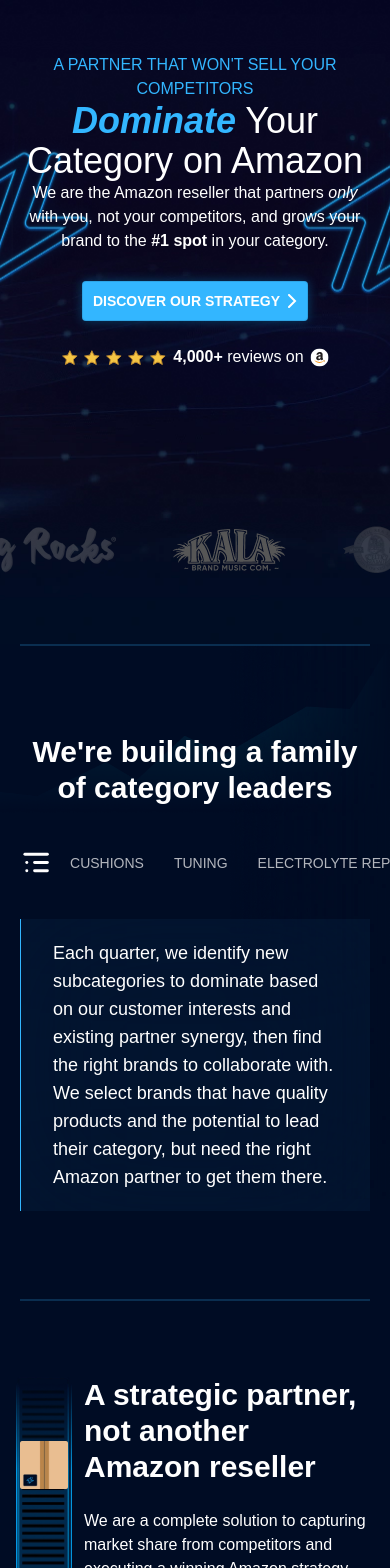
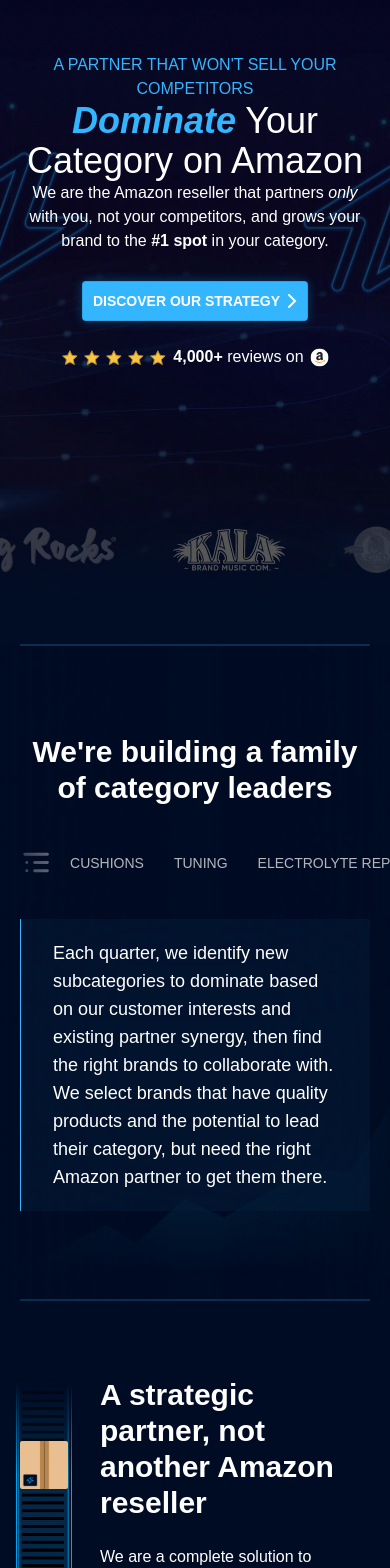
Before and after one commit to vikas-jakhar/Zoplenti, a React (Create React App) app: page / in a window 390 px wide. Shown: the part 200-1768 px from the top of the page. Built offline with nearby package versions, Linux system fonts and the light colour scheme.

Commit message:
hero section slider update

```diff
--- a/src/components/common/CommonHeading.jsx
+++ b/src/components/common/CommonHeading.jsx
@@ -1,6 +1,6 @@
 const CommonHeading = (props) => {
     return (
-        <h2 className={`text-white md:text-4xl text-3xl xl:text-5xl font-bold ${props.className}`}>{props.text}</h2>
+        <h2 className={`text-white md:text-4xl md:leading-[50px] text-3xl xl:text-5xl xl:leading-[64px] font-bold ${props.className}`}>{props.text}</h2>
     )
 }
 
--- a/src/components/common/Header.jsx
+++ b/src/components/common/Header.jsx
@@ -46,7 +46,7 @@ const Header = () => {
             <a href='#roadMapSection'
               aria-label='Strategy'
               onClick={ToggleOpen}
-              className="text-white font-normal text-xl duration-300 ease-linear hover:text-light-blue  "
+              className="text-white font-normal text-xl duration-300 ease-linear mr-7 lg:mr-0 hover:text-light-blue  "
             >
               Strategy
             </a>
@@ -77,7 +77,7 @@ const Header = () => {
                 </div>
               </div>
             ))}
-            <button className="font-normal group text-white text-lg sm:hidden flex items-center gap-0.5 duration-300 ease-linear hover:text-light-blue">
+            <button className="font-normal group text-white mr-8 text-lg sm:hidden flex items-center gap-0.5 duration-300 ease-linear hover:text-light-blue">
               <Icon className='text-sm' iconName='userIcon' /> Log in
             </button>
             <CommonButton className='sm:hidden flex' text="LET'S Talk" />
--- a/src/components/home/Hero.jsx
+++ b/src/components/home/Hero.jsx
@@ -31,8 +31,8 @@ const Hero = () => {
                 </div>
             </div>
             <Partner />
-            <img src={iconRight} alt="iconRight" className='absolute right-0 top-1/2 -translate-y-1/2' />
-            <img src={iconLeft} alt="iconLeft" className='absolute left-0 top-1/2 -translate-y-1/2' />
+            <img src={iconRight} alt="iconRight" className='absolute opacity-40 sm:opacity-100 right-0 top-1/2 -translate-y-1/2' />
+            <img src={iconLeft} alt="iconLeft" className='absolute opacity-40 sm:opacity-100 left-0 top-1/2 -translate-y-1/2' />
         </div>
     )
 }
--- a/src/components/home/Leaders.jsx
+++ b/src/components/home/Leaders.jsx
@@ -14,9 +14,10 @@ const Leaders = () => {
                     <p className='font-normal text-lg sm:text-xl sm:leading-9 text-white max-w-[963px] w-full'>Each quarter, we identify new subcategories to dominate based on our customer interests and existing partner synergy, then find the right brands to collaborate with. We select brands that have quality products and the potential to lead their category, but need the right Amazon partner to get them there.</p>
                 </div>
                 <span className='flex w-full h-0.5 bg-light-blue opacity-20 relative z-10'></span>
-                <img src={graph} alt="graph" className='top-0 right-0 absolute max-w-[1224px] w-full' />
-                <img src={blackLayer} alt="blackLayer" className='top-0 right-0 absolute' />
+                <img src={blackLayer} alt="blackLayer" className='top-0 -right-5 h-full xl:-right-7 absolute' />
+                <img src={blackLayer} alt="blackLayer" className='top-0 -left-5 xl:-left-7 h-full rotate-180 absolute' />
             </div>
+            <img src={graph} alt="graph" className='bottom-7 xl:top-0 xl:bottom-auto left-1/2 -translate-x-1/2 absolute max-w-[1224px] w-full' />
         </div>
     )
 }
--- a/src/components/home/RoadMap.jsx
+++ b/src/components/home/RoadMap.jsx
@@ -32,14 +32,14 @@ const RoadMap = () => {
     return (
         <div className="sm:pt-16 pt-14 relative" id="roadMapSection">
             <div className="container mt-3 pb-2 md:pb-0 relative">
-                <div className="xl:max-w-[481px] lg:max-w-[400px] pl-16 sm:pl-36 lg:pl-0 w-full ml-auto lg:ml-0 mb-8 pb-0.5">
-                    <CommonHeading className="xl:leading-[64px]" text="A strategic partner, not another Amazon reseller" />
+                <div className="xl:max-w-[481px] lg:max-w-[400px] pl-20 sm:pl-36 lg:pl-0 w-full ml-auto lg:ml-0 mb-8 pb-0.5">
+                    <CommonHeading className="text-left" text="A strategic partner, not another Amazon reseller" />
                     <p className="mt-6 font-normal sm:text-xl text-white sticky text-base sm:leading-9">
                         We are a complete solution to capturing market share from competitors and executing a winning Amazon strategy, while you focus on building great products.
                     </p>
                 </div>
                 {ROADMAP_DATA.map((items, index) => (
-                    <div key={index} className={`xl:max-w-[450px] lg:max-w-[400px] pl-16 sm:pl-36 lg:pl-0 w-full ml-auto ${index === 0 ? 'pt-10 lg:pt-5' : 'lg:mt-24 sm:mt-10 mt-5 pt-6'}`}>
+                    <div key={index} className={`xl:max-w-[450px] lg:max-w-[400px] pl-20 sm:pl-36 lg:pl-0 w-full ml-auto ${index === 0 ? 'pt-10 lg:pt-5' : 'lg:mt-24 sm:mt-10 mt-5 pt-6'}`}>
                         <p className="text-white font-bold text-2xl sm:text-custom-sm mb-4">{items.title}</p>
                         <p className="pt-0.5 font-normal text-white sm:text-lg text-sm sm:leading-[30px]">{items.text}</p>
                         {index !== 0 && index !== 4 && <CommonButton className="mt-[18px]" text={items.button} />}
```
